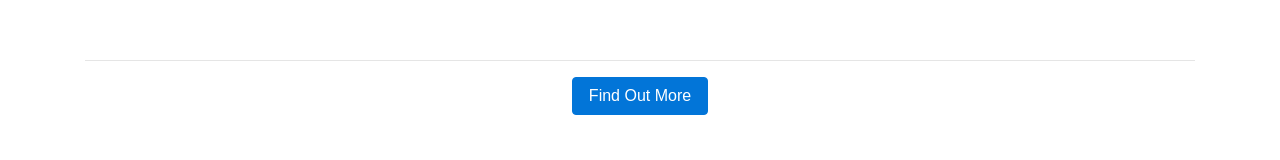
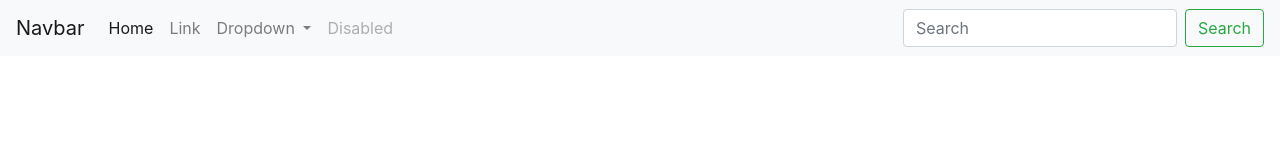
Before and after one commit to jamesdthor/jamesdthor.github.io, a plain HTML site: page index.html in a window 1280 px wide. Drawn offline with nearby package versions, Linux system fonts and the light colour scheme.

Commit message:
New Live

```diff
--- a/index.html
+++ b/index.html
@@ -1,34 +1,54 @@
 <!DOCTYPE html>
 <html>
-  <head>
-    <title>Startup</title>
+<head>
+	<title>Bootstrap</title>
+	<link rel="stylesheet" href="https://maxcdn.bootstrapcdn.com/bootstrap/4.0.0/css/bootstrap.min.css" integrity="sha384-Gn5384xqQ1aoWXA+058RXPxPg6fy4IWvTNh0E263XmFcJlSAwiGgFAW/dAiS6JXm" crossorigin="anonymous">
+	<link rel="stylesheet" type="text/css" href="style.css">
+</head>
+<body>
 
-    <!-- Google Fonts -->
-    <link href="https://fonts.googleapis.com/css?family=Montserrat" rel="stylesheet">
 
-    <!-- Bootstrap CSS from a CDN. This way you don't have to include the bootstrap file yourself -->
-    <link rel="stylesheet" href="https://maxcdn.bootstrapcdn.com/bootstrap/4.0.0-alpha.6/css/bootstrap.min.css" integrity="sha384-rwoIResjU2yc3z8GV/NPeZWAv56rSmLldC3R/AZzGRnGxQQKnKkoFVhFQhNUwEyJ" crossorigin="anonymous">
 
-    <!-- My own stylesheet -->
-    <link href="style.css" rel="stylesheet">
-  </head>
-  <body>
-    <header class="startup text-center text-white d-flex">
-      <div class="container my-auto">
-        <div class="row">
-          <div class="col-lg-12 my-auto">
-            <h1 class="text-uppercase faded">
-              <strong>Chris Herpel Sucks Dick</strong>
-            </h1>
-            <hr>
-          </div>
-          <div class="col-lg-12 my-auto">
-            <button class="btn btn-primary btn-xl">Find Out More</button>
-          </div>
-        </div>
-      </div>
-    </header>
+	<nav class="navbar navbar-expand-lg navbar-light bg-light">
+	  <a class="navbar-brand" href="#">Navbar</a>
+	  <button class="navbar-toggler" type="button" data-toggle="collapse" data-target="#navbarSupportedContent" aria-controls="navbarSupportedContent" aria-expanded="false" aria-label="Toggle navigation">
+	    <span class="navbar-toggler-icon"></span>
+	  </button>
 
-  </body>
+	  <div class="collapse navbar-collapse" id="navbarSupportedContent">
+	    <ul class="navbar-nav mr-auto">
+	      <li class="nav-item active">
+	        <a class="nav-link" href="#">Home <span class="sr-only">(current)</span></a>
+	      </li>
+	      <li class="nav-item">
+	        <a class="nav-link" href="#">Link</a>
+	      </li>
+	      <li class="nav-item dropdown">
+	        <a class="nav-link dropdown-toggle" href="#" id="navbarDropdown" role="button" data-toggle="dropdown" aria-haspopup="true" aria-expanded="false">
+	          Dropdown
+	        </a>
+	        <div class="dropdown-menu" aria-labelledby="navbarDropdown">
+	          <a class="dropdown-item" href="#">Action</a>
+	          <a class="dropdown-item" href="#">Another action</a>
+	          <div class="dropdown-divider"></div>
+	          <a class="dropdown-item" href="#">Something else here</a>
+	        </div>
+	      </li>
+	      <li class="nav-item">
+	        <a class="nav-link disabled" href="#">Disabled</a>
+	      </li>
+	    </ul>
+	    <form class="form-inline my-2 my-lg-0">
+	      <input class="form-control mr-sm-2" type="search" placeholder="Search" aria-label="Search">
+	      <button class="btn btn-outline-success my-2 my-sm-0" type="submit">Search</button>
+	    </form>
+	  </div>
+	</nav>
 
+
+
+	<script src="https://code.jquery.com/jquery-3.2.1.slim.min.js" integrity="sha384-KJ3o2DKtIkvYIK3UENzmM7KCkRr/rE9/Qpg6aAZGJwFDMVNA/GpGFF93hXpG5KkN" crossorigin="anonymous"></script>
+	<script src="https://cdnjs.cloudflare.com/ajax/libs/popper.js/1.12.9/umd/popper.min.js" integrity="sha384-ApNbgh9B+Y1QKtv3Rn7W3mgPxhU9K/ScQsAP7hUibX39j7fakFPskvXusvfa0b4Q" crossorigin="anonymous"></script>
+	<script src="https://maxcdn.bootstrapcdn.com/bootstrap/4.0.0/js/bootstrap.min.js" integrity="sha384-JZR6Spejh4U02d8jOt6vLEHfe/JQGiRRSQQxSfFWpi1MquVdAyjUar5+76PVCmYl" crossorigin="anonymous"></script>
+</body>
 </html>
```
Also changed, not shown: style.css (added).
